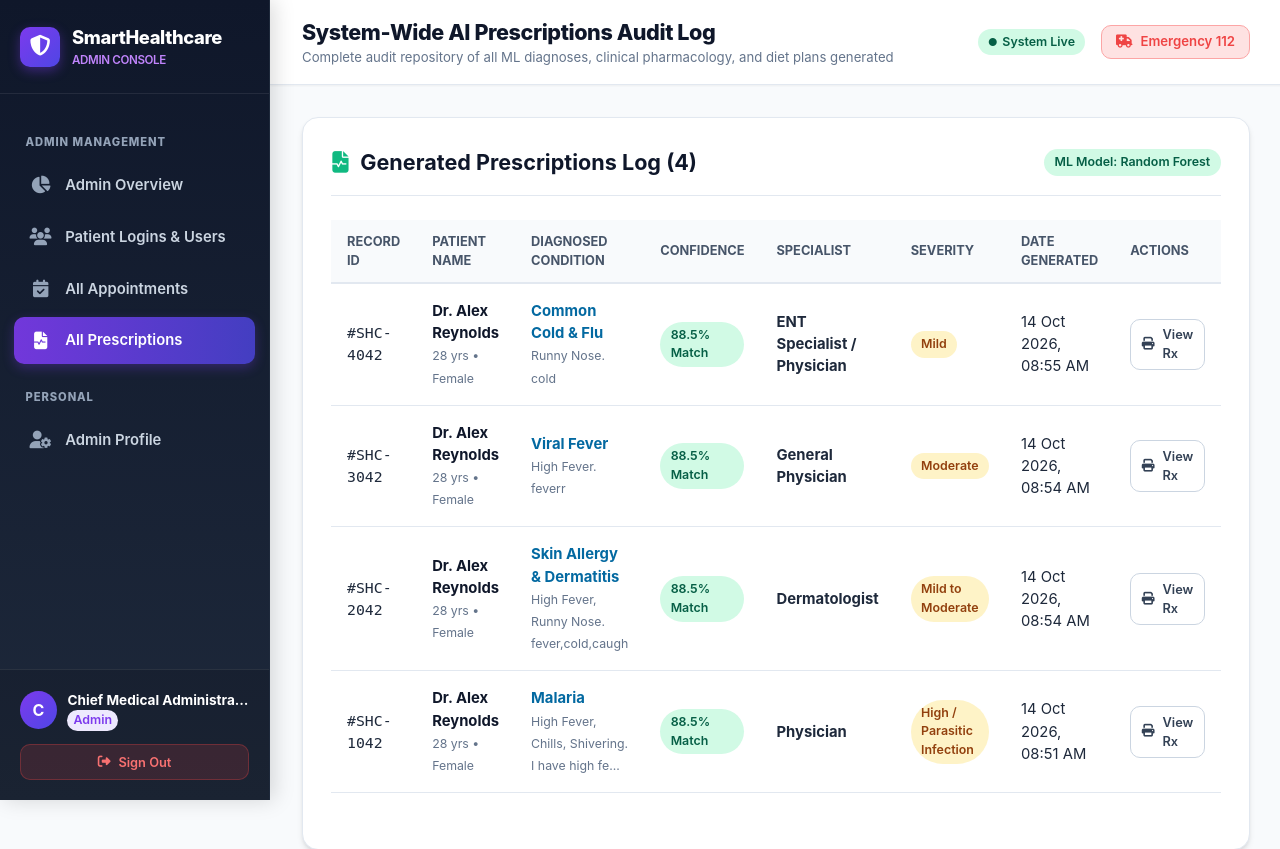
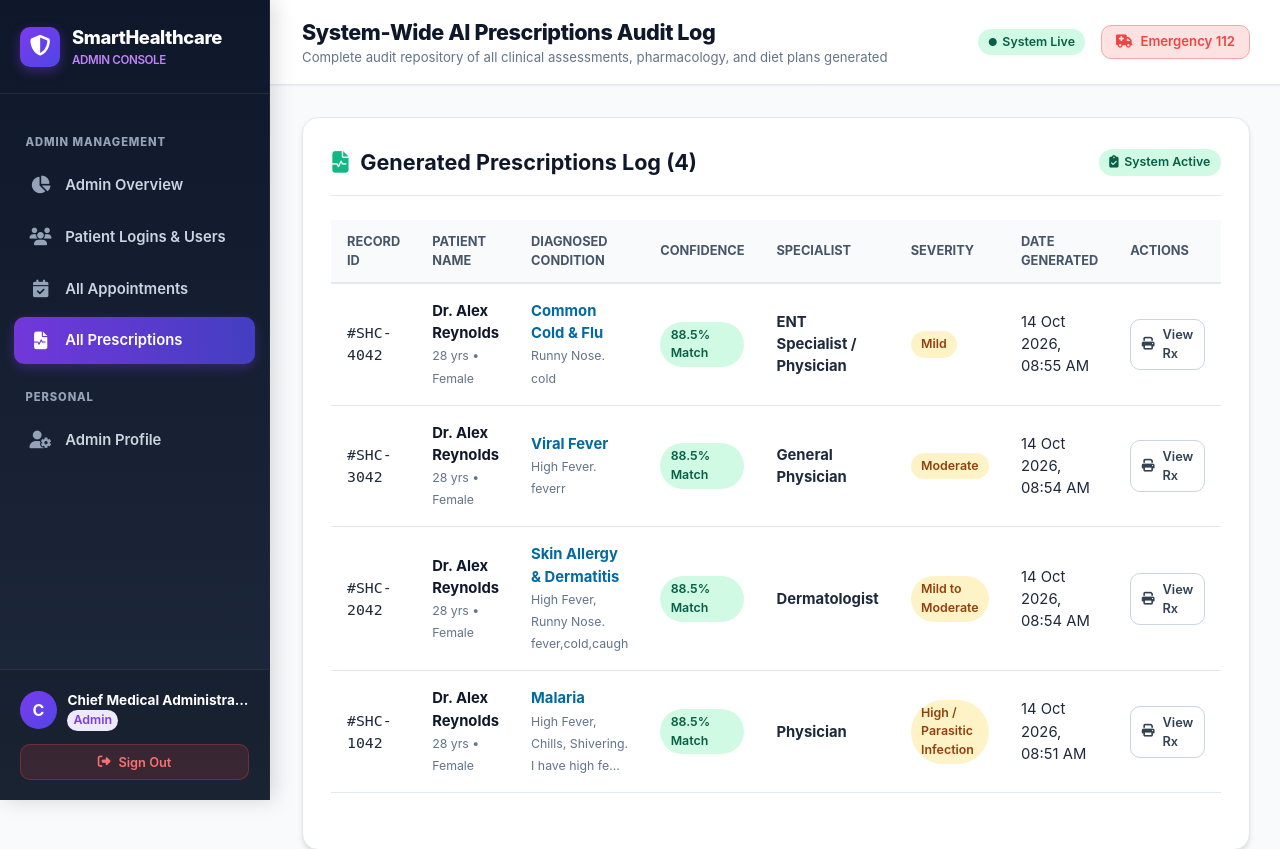
Before and after one commit to sravanthi9392-hub/SmartHealthCare, a Flask app: page /admin/prescriptions in a window 1280 px wide. Shown: the top 849 px of the page. Run offline with Flask 3, Linux system fonts and the light colour scheme; a user stored in the database is signed in; data comes from the database, SQL or seed files in the repository.

Commit message:
Update admin_prescriptions.html

```diff
--- a/templates/admin_prescriptions.html
+++ b/templates/admin_prescriptions.html
@@ -2,7 +2,7 @@
 
 {% block title %}All AI Prescriptions Audit Log | Admin Console{% endblock %}
 {% block header_title %}System-Wide AI Prescriptions Audit Log{% endblock %}
-{% block header_subtitle %}Complete audit repository of all ML diagnoses, clinical pharmacology, and diet plans generated{% endblock %}
+{% block header_subtitle %}Complete audit repository of all clinical assessments, pharmacology, and diet plans generated{% endblock %}
 
 {% block content %}
 
@@ -11,7 +11,7 @@
         <h3 class="card-title">
             <i class="fa-solid fa-file-waveform" style="color: #10b981;"></i> Generated Prescriptions Log ({{ prescriptions|length }})
         </h3>
-        <span class="badge badge-success">ML Model: Random Forest</span>
+        <span class="badge badge-success"><i class="fa-solid fa-clipboard-check"></i> System Active</span>
     </div>
 
     {% if prescriptions %}
```
